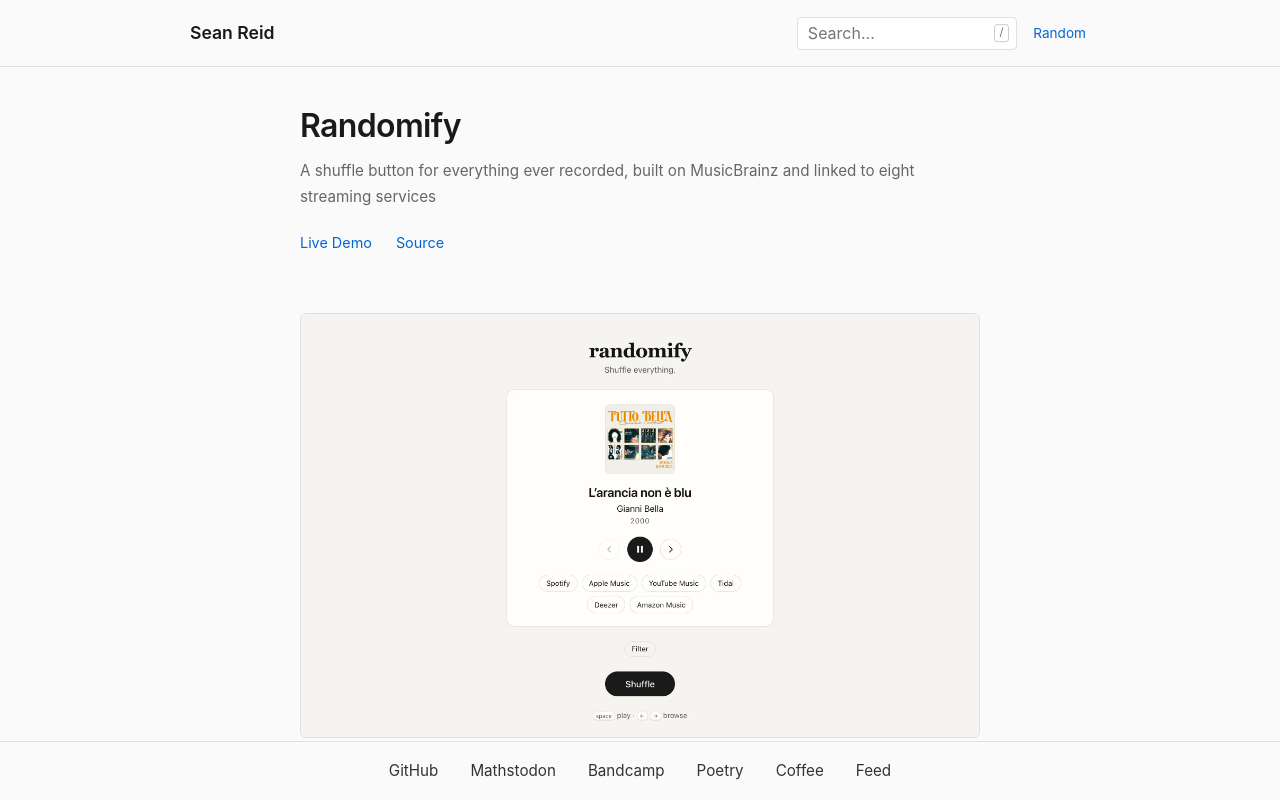
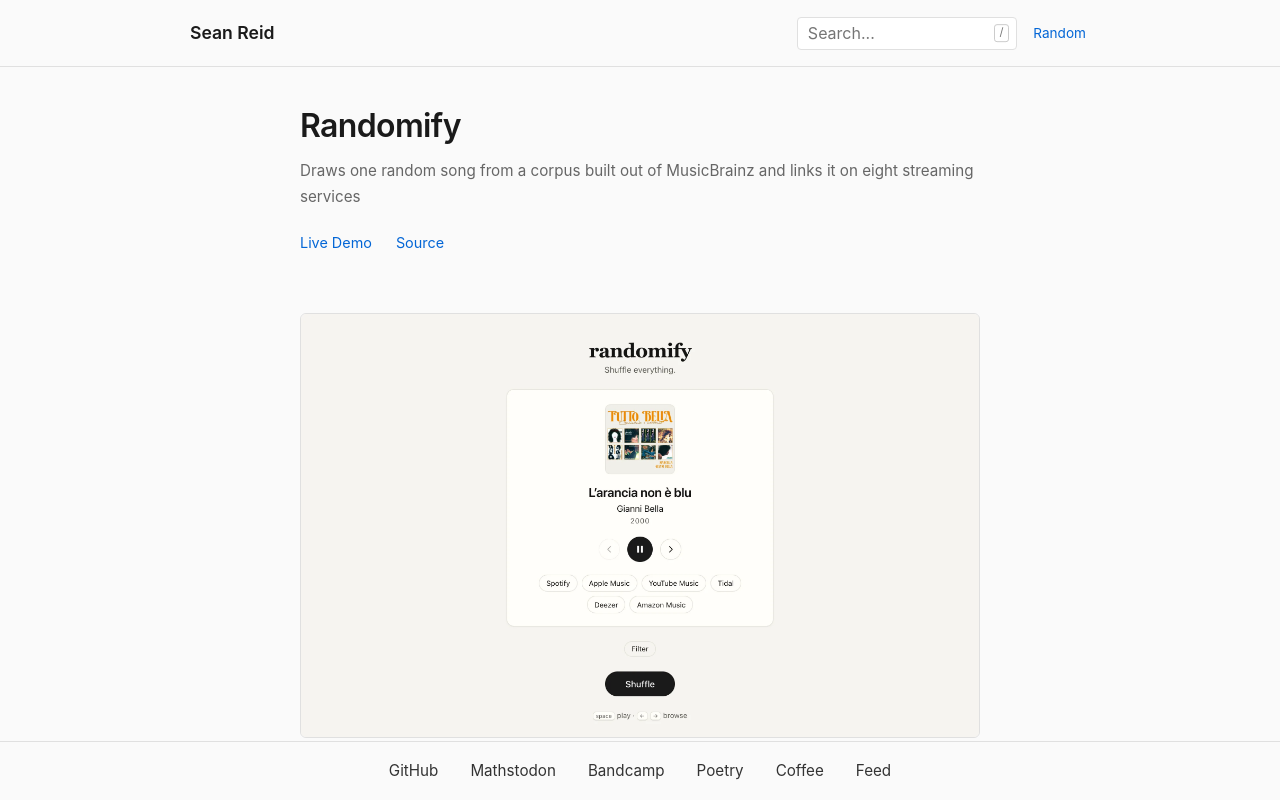
Before and after one commit to sean-reid/sean-reid.github.io, a website: page blog/randomify.html in a window 1280 px wide. Shown: the top 800 px of the page. Drawn offline with nearby package versions, Linux system fonts and the light colour scheme.

Commit message:
docs(blog): tighten randomify

```diff
--- a/blog/randomify.html
+++ b/blog/randomify.html
@@ -35,7 +35,7 @@
     <div class="container">
         <header>
             <h1>Randomify</h1>
-            <p class="meta">A shuffle button for everything ever recorded, built on MusicBrainz and linked to eight streaming services</p>
+            <p class="meta">Draws one random song from a corpus built out of MusicBrainz and links it on eight streaming services</p>
             <p class="links-row">
                 <a href="https://randomify.net">Live Demo</a>
                 <a href="https://github.com/sean-reid/randomify">Source</a>
```
